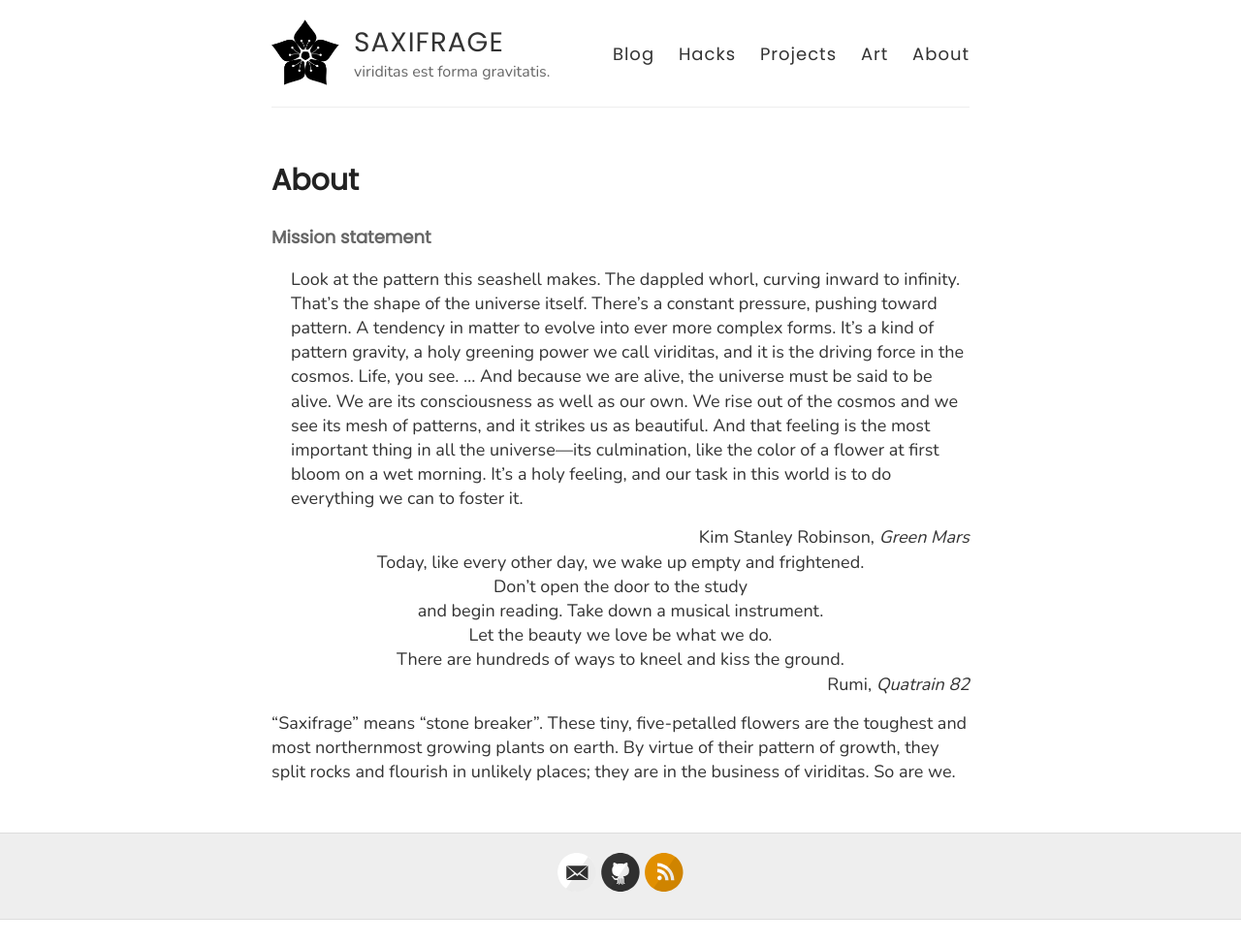
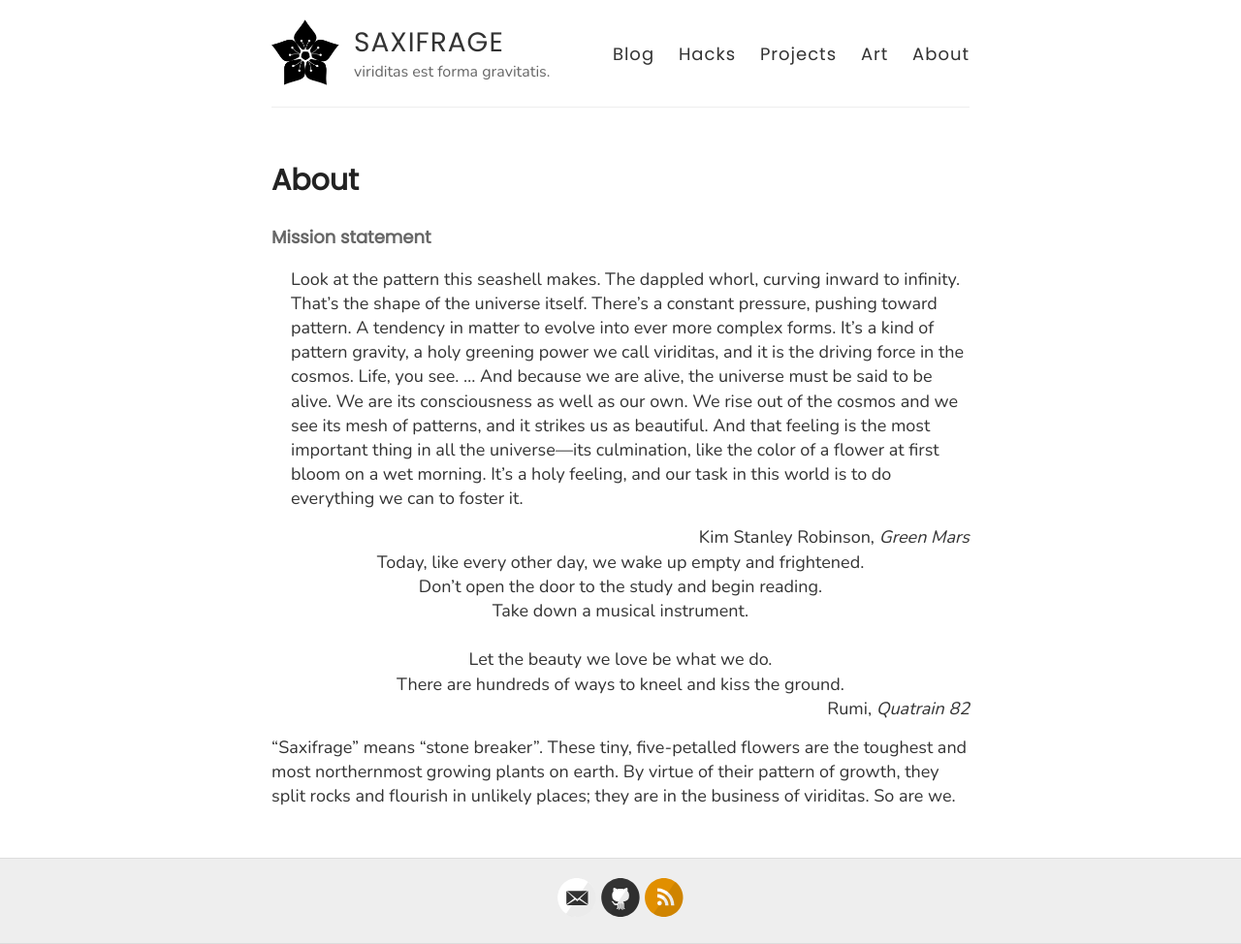
Before and after one commit to heptarch/heptarch.github.io, a Jekyll site: the page built from about.md, in a window 1280 px wide. Shown: the whole page at 97% size. Built offline with Jekyll 4.4.1, drawn with Linux system fonts in a browser that asks for light colours; before the commit the page ends 949 px from its top, so only the background shows below that.

Commit message:
Update about.md

```diff
--- a/about.md
+++ b/about.md
@@ -24,15 +24,18 @@ this world is to do everything we can to foster it.
 <div style="text-align: right">Kim Stanley Robinson, <i>Green Mars</i>
 </div>
 
+<div>
 <center>
 Today, like every other day, we wake up empty
 and frightened.<br>
-Don’t open the door to the study<br>
-and begin reading. Take down a musical instrument.<br>
+Don’t open the door to the study and begin reading. <br>
+Take down a musical instrument.<br>
+<br>
 
 Let the beauty we love be what we do.<br>
 There are hundreds of ways to kneel and kiss the ground.
 </center>
+</div>
 
 <div style="text-align: right">Rumi, <i>Quatrain 82</i></div>
 
```
